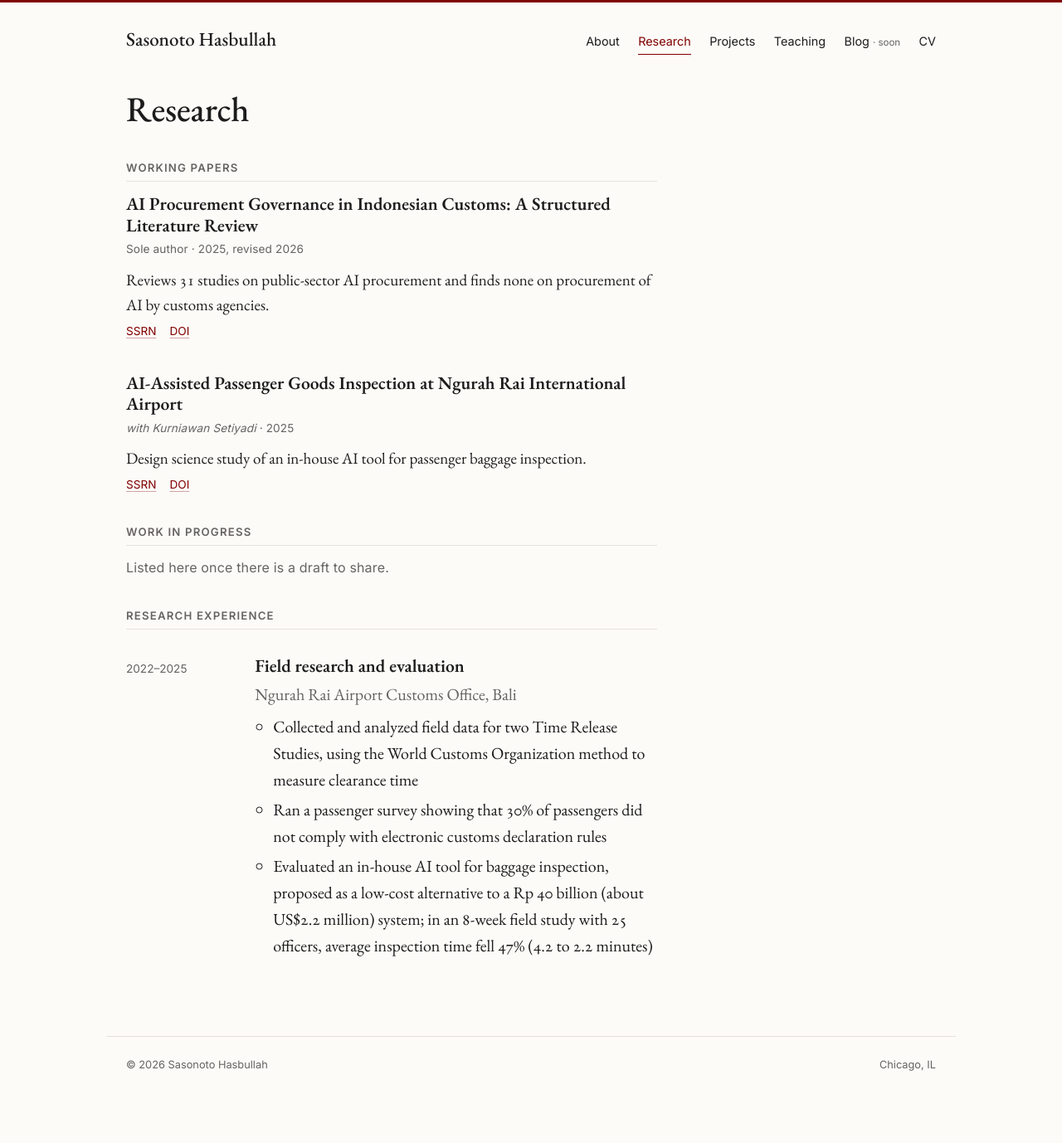
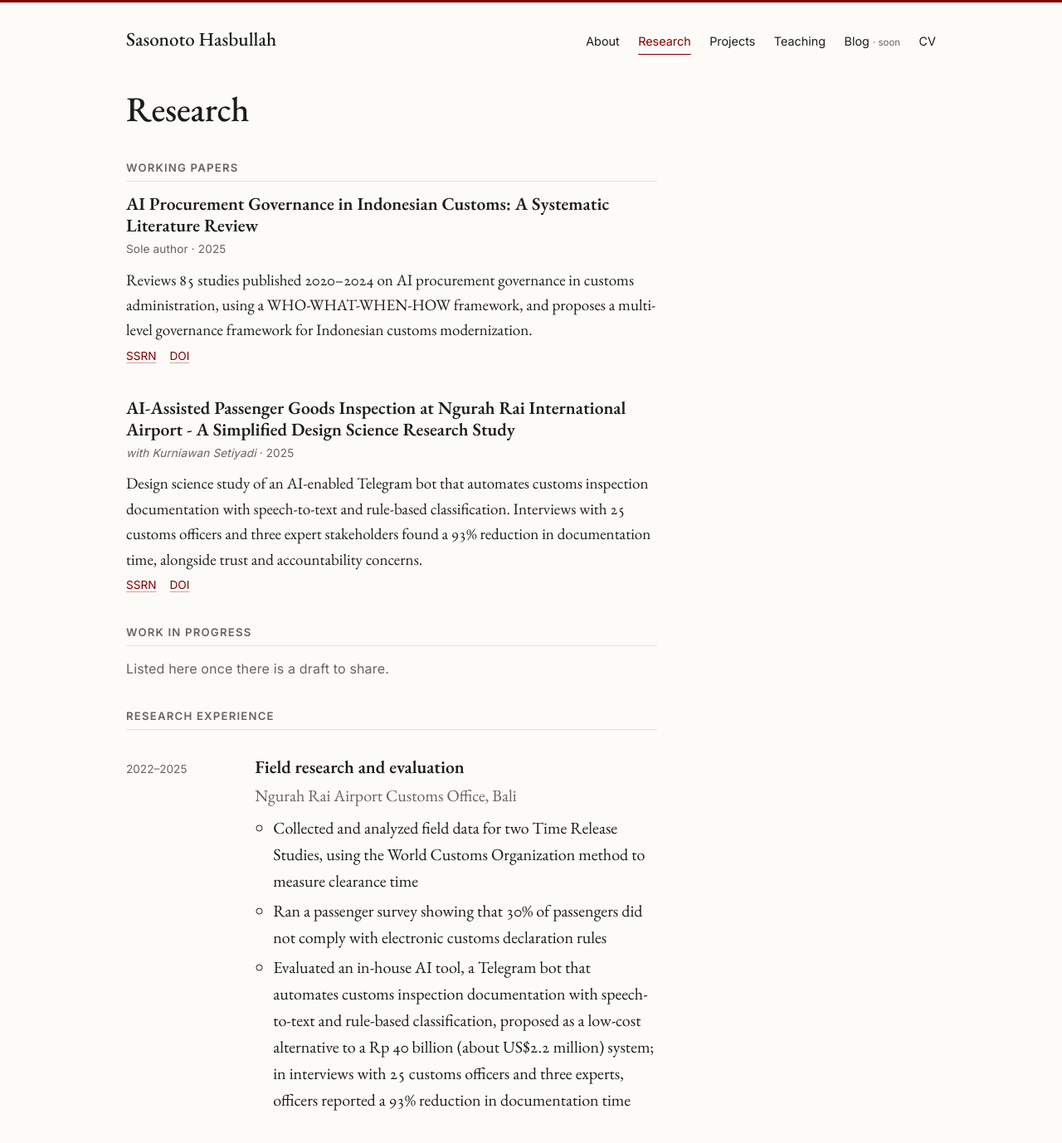
Before and after one commit to sasonoto/sasonoto.github.io, a Jekyll site: the page built from research.html, in a window 1280 px wide and 1400 px high. Shown: the top 1378 px of the window at 83% size. Built offline with Jekyll 4.4.1, drawn with Linux system fonts in a browser that asks for light colours.

Commit message:
Papers: inspection paper follows Zenodo v2, procurement paper follows SSRN
Inspection paper: full Zenodo title, documentation bot, interviews with 25
officers and 3 experts, 93% less documentation time (replaces the v1
field-study figures). Procurement paper: SSRN title (Systematic), 85
studies, DOI pointed at Zenodo v1, which matches SSRN. CV PDF rebuilt.

Co-Authored-By: Claude Opus 5.5 <noreply@anthropic.com>

```diff
--- a/_data/cv.yml
+++ b/_data/cv.yml
@@ -35,7 +35,7 @@ positions:
     bullets:
       - Collected and analyzed field data for two Time Release Studies, using the World Customs Organization method to measure clearance time
       - Ran a passenger survey showing that 30% of passengers did not comply with electronic customs declaration rules
-      - Evaluated an in-house AI tool for baggage inspection, proposed as a low-cost alternative to a Rp 40 billion (about US$2.2 million) system; in an 8-week field study with 25 officers, average inspection time fell 47% (4.2 to 2.2 minutes)
+      - Evaluated an in-house AI tool, a Telegram bot that automates customs inspection documentation with speech-to-text and rule-based classification, proposed as a low-cost alternative to a Rp 40 billion (about US$2.2 million) system; in interviews with 25 customs officers and three experts, officers reported a 93% reduction in documentation time
   - kind: professional
     years: "Jan 2026 – Aug 2026"
     title: AI Solutions Engineer
--- a/_data/papers.yml
+++ b/_data/papers.yml
@@ -1,25 +1,25 @@
-# Working papers, newest first. Titles: copy them character for character from SSRN.
+# Working papers, newest first. Titles copied character for character from the version each entry follows.
 - slug: ai-procurement-customs
   status: working_paper
-  title: "AI Procurement Governance in Indonesian Customs: A Structured Literature Review"
+  title: "AI Procurement Governance in Indonesian Customs: A Systematic Literature Review"   # as on SSRN 5356967
   coauthors: []              # empty = sole author
   year: 2025
-  revised: 2026
-  summary: Reviews 31 studies on public-sector AI procurement and finds none on procurement of AI by customs agencies.
+  revised:
+  summary: Reviews 85 studies published 2020–2024 on AI procurement governance in customs administration, using a WHO-WHAT-WHEN-HOW framework, and proposes a multi-level governance framework for Indonesian customs modernization.
   links:
     - label: SSRN
       url: https://papers.ssrn.com/sol3/papers.cfm?abstract_id=5356967
     - label: DOI
-      url: https://doi.org/10.5281/zenodo.16280655
+      url: https://doi.org/10.5281/zenodo.16280656   # Zenodo v1, the version that matches SSRN
 - slug: ai-passenger-inspection-ngurah-rai
   status: working_paper
-  title: "AI-Assisted Passenger Goods Inspection at Ngurah Rai International Airport"
+  title: "AI-Assisted Passenger Goods Inspection at Ngurah Rai International Airport - A Simplified Design Science Research Study"   # as on Zenodo v2
   coauthors: [Kurniawan Setiyadi]
   year: 2025
   revised:
-  summary: Design science study of an in-house AI tool for passenger baggage inspection.
+  summary: Design science study of an AI-enabled Telegram bot that automates customs inspection documentation with speech-to-text and rule-based classification. Interviews with 25 customs officers and three expert stakeholders found a 93% reduction in documentation time, alongside trust and accountability concerns.
   links:
     - label: SSRN
       url: https://papers.ssrn.com/sol3/papers.cfm?abstract_id=5367066
     - label: DOI
-      url: https://doi.org/10.5281/zenodo.16622983
+      url: https://doi.org/10.5281/zenodo.16622983   # concept DOI, opens the latest version (v2)
```
Also changed, not shown: 1 other file.
